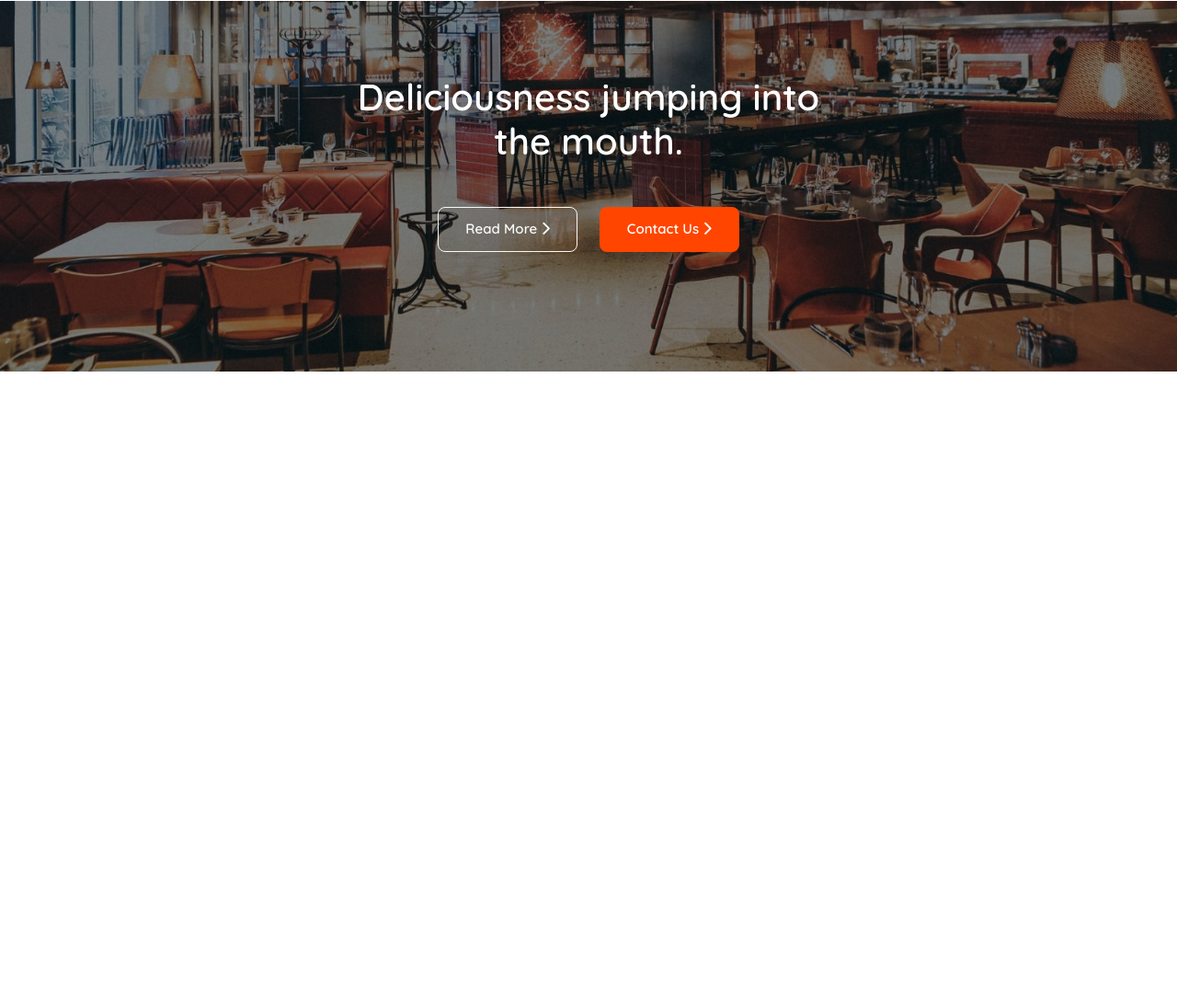
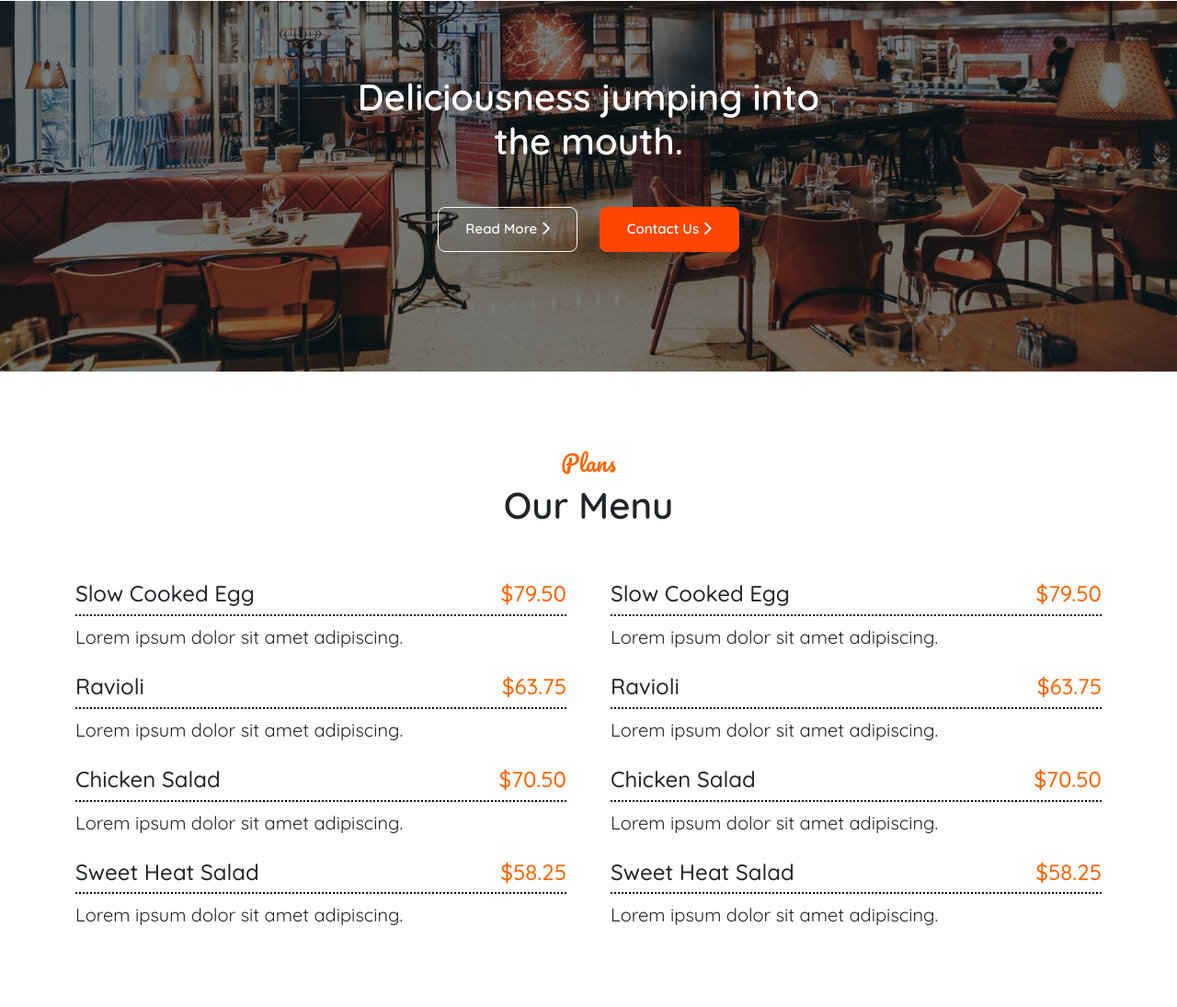
Before and after one commit to Benwithglass/Capstone_Diner, a plain HTML site: page services.html in a window 1280 px wide. Shown: the part 1443-2538 px from the top of the page at 92% size. Before the commit the page ends 1847 px from the top, so only its background shows below. Drawn offline with nearby package versions, Linux system fonts and the light colour scheme.

Commit message:
xong menu

```diff
--- a/css/style.css
+++ b/css/style.css
@@ -62,7 +62,7 @@ header ol li a {
 
 .offer .content .left h3 {
     font-family: 'Pacifico', cursive;
-    color: red;
+    color: #FF6600;
 }
 
 .offer .content .left h1 {
@@ -169,6 +169,53 @@ header ol li a {
 .contact .boxes button:nth-child(2):hover {
     opacity: 0.9;
 }
+/* END CONTACT */
 
+/* MENU */
+.menu {
+    padding: 85px 0;
+}
 
-/* END CONTACT */
+.menu .title h3 {
+    font-family: 'Pacifico', cursive;
+    color: #FF6600;
+}
+
+.menu .title h1 {
+    font-family: 'Quicksand', sans-serif;
+    font-weight: 900;
+}
+
+.menu .dishes {
+    padding-top: 50px;
+    font-family: 'Quicksand', sans-serif;
+}
+
+.menu .dishes .left {
+    width: 50%;
+}
+
+.menu .dishes .left .item {
+    padding: "";
+}
+
+.menu .dishes .left .item .price {
+    border-bottom: 2px dotted black;
+}
+
+.menu .dishes .left .item .price h6:nth-child(2) {
+    color: #FF6600;
+}
+
+.menu .dishes .right {
+    width: 50%;
+}
+
+.menu .dishes .right .item .price {
+    border-bottom: 2px dotted black;
+}
+
+.menu .dishes .right .item .price h6:nth-child(2) {
+    color: #FF6600;
+}
+/* END MENU */
--- a/services.html
+++ b/services.html
@@ -205,6 +205,103 @@
       </div>
     </div>
   <!-- END CONTACT -->
+
+  <!-- MENU -->
+    <div class="menu">
+      <div class="container">
+        <div class="title text-center">
+          <h3 class="fs-4">Plans</h3>
+          <h1 class="fs-1">Our Menu</h1>
+        </div>
+        <div class="dishes d-flex">
+          <div class="left me-5">
+            <!-- item 1 -->
+            <div class="item">
+              <div class="price d-flex justify-content-between">
+                <h6 class="fs-4">Slow Cooked Egg</h6>
+                <h6 class="fs-4">$79.50</h6>
+              </div>
+              <div class="text fs-5 pt-2">
+                Lorem ipsum dolor sit amet adipiscing.
+              </div>
+            </div>
+            <!-- item 2 -->
+            <div class="item pt-4">
+              <div class="price d-flex justify-content-between">
+                <h6 class="fs-4">Ravioli</h6>
+                <h6 class="fs-4">$63.75</h6>
+              </div>
+              <div class="text fs-5 pt-2">
+                Lorem ipsum dolor sit amet adipiscing.
+              </div>
+            </div>
+            <!-- item 3 -->
+            <div class="item pt-4">
+              <div class="price d-flex justify-content-between">
+                <h6 class="fs-4">Chicken Salad</h6>
+                <h6 class="fs-4">$70.50</h6>
+              </div>
+              <div class="text fs-5 pt-2">
+                Lorem ipsum dolor sit amet adipiscing.
+              </div>
+            </div>
+            <!-- item 4 -->
+            <div class="item pt-4">
+              <div class="price d-flex justify-content-between">
+                <h6 class="fs-4">Sweet Heat Salad</h6>
+                <h6 class="fs-4">$58.25</h6>
+              </div>
+              <div class="text fs-5 pt-2">
+                Lorem ipsum dolor sit amet adipiscing.
+              </div>
+            </div>
+          </div>
+          <div class="right">
+            <!-- item 1 -->
+            <div class="item">
+              <div class="price d-flex justify-content-between">
+                <h6 class="fs-4">Slow Cooked Egg</h6>
+                <h6 class="fs-4">$79.50</h6>
+              </div>
+              <div class="text fs-5 pt-2">
+                Lorem ipsum dolor sit amet adipiscing.
+              </div>
+            </div>
+            <!-- item 2 -->
+            <div class="item pt-4">
+              <div class="price d-flex justify-content-between">
+                <h6 class="fs-4">Ravioli</h6>
+                <h6 class="fs-4">$63.75</h6>
+              </div>
+              <div class="text fs-5 pt-2">
+                Lorem ipsum dolor sit amet adipiscing.
+              </div>
+            </div>
+            <!-- item 3 -->
+            <div class="item pt-4">
+              <div class="price d-flex justify-content-between">
+                <h6 class="fs-4">Chicken Salad</h6>
+                <h6 class="fs-4">$70.50</h6>
+              </div>
+              <div class="text fs-5 pt-2">
+                Lorem ipsum dolor sit amet adipiscing.
+              </div>
+            </div>
+            <!-- item 4 -->
+            <div class="item pt-4">
+              <div class="price d-flex justify-content-between">
+                <h6 class="fs-4">Sweet Heat Salad</h6>
+                <h6 class="fs-4">$58.25</h6>
+              </div>
+              <div class="text fs-5 pt-2">
+                Lorem ipsum dolor sit amet adipiscing.
+              </div>
+            </div>
+          </div>
+        </div>
+      </div>
+    </div>
+  <!-- END MENU -->
   </main>
   <footer>
 
```
